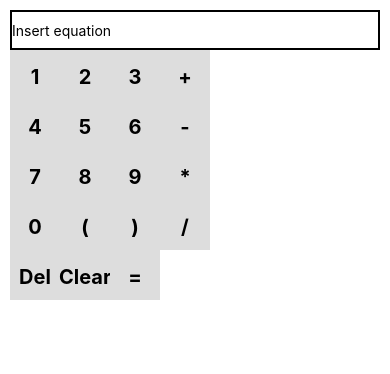
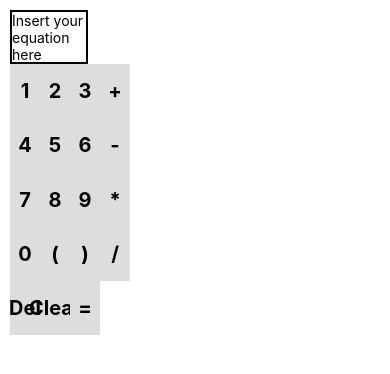
Before and after one commit to Zrmikstri/calculator, a React Native app: screen / in a window 390 px wide. Shown: the top 374 px of the page. Built offline with nearby package versions, Linux system fonts and the light colour scheme.

Commit message:
modified:  App.js

```diff
--- a/App.js
+++ b/App.js
@@ -1,22 +1,35 @@
+// https://stackoverflow.com/questions/69692842/error-message-error0308010cdigital-envelope-routinesunsupported
+
 import React, { useState } from 'react';
 import { Text, View, TextInput, TouchableOpacity, StyleSheet } from 'react-native';
 
-
+function evalEquation(equation) {
+	try {
+		return Function(`'use strict'; return (${equation})`)();
+	}
+	catch (error) {
+		alert(error.message + `\nPlease re-enter your equation`);
+	}
+	finally {
+		return '';
+	}
+};
 
 const Calculator = () => {
 	const [text, setText] = useState('');
 	const onPress = (value) => setText(text + value);
 
 	return (
-		<View style={{ padding: 10 }}>
-			<TextInput
-				style={{ height: 40, boderColor: 'black', borderWidth: 2 }}
-				placeholder='Insert equation'
-				onChangeText={newText => setText(newText)}
-				defaultValue={text}
-			/>
+		<View style={styles.container}>
+			<View style={styles.col}>
 
-			<View style={styles.col}>
+				<View style={styles.row}>
+					<Text
+						style={{ flex: 1, boderColor: 'black', borderWidth: 2, }} accessibilityLabel='Insert your equation here'
+					>
+						{text.length ? text : `Insert your equation here`}
+					</Text>
+				</View>
 
 				<View style={styles.row}>
 					<TouchableOpacity style={styles.button} onPress={() => onPress('1')}>
@@ -91,8 +104,8 @@ const Calculator = () => {
 					</TouchableOpacity>
 
 					<TouchableOpacity
-						style={styles.button}
-						onPress={() => setText(eval(text))}
+						style={styles.equalButton}
+						onPress={() => setText(evalEquation(text))}
 					>
 						<Text style={styles.buttonText}>=</Text>
 					</TouchableOpacity>
@@ -104,20 +117,8 @@ const Calculator = () => {
 
 const styles = StyleSheet.create({
 	container: {
-		flex: 1,
 		padding: 10,
 		width: '25%',
-	},
-	button: {
-		width: 50,
-		height: 50,
-		alignItems: 'center',
-		backgroundColor: '#DDDDDD',
-		padding: 15,
-	},
-	buttonText: {
-		fontSize: 20,
-		fontWeight: 'bold',
 	},
 	row: {
 		flex: 1,
@@ -129,6 +130,22 @@ const styles = StyleSheet.create({
 		flexDirection: 'column',
 		justifyContent: 'flex-start',
 	},
+	button: {
+		flex: 1,
+		alignItems: 'center',
+		backgroundColor: '#DDDDDD',
+		padding: 15,
+	},
+	buttonText: {
+		fontSize: 20,
+		fontWeight: 'bold',
+	},
+	equalButton: {
+		flex: 2,
+		alignItems: 'center',
+		backgroundColor: '#DDDDDD',
+		padding: 15,
+	}
 });
 
 export default Calculator;
```
